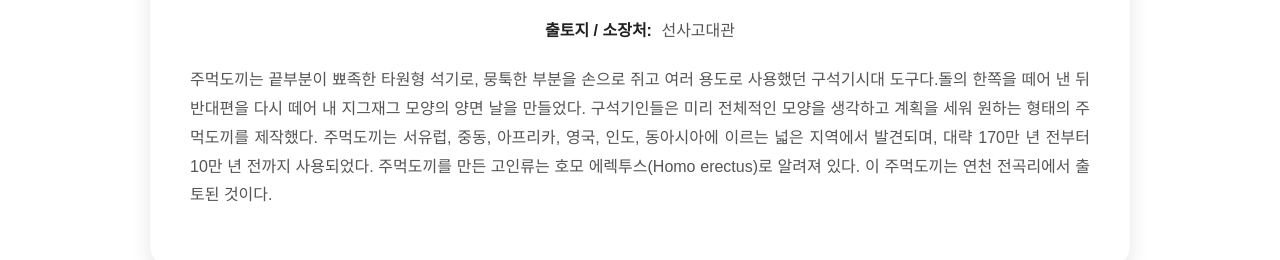
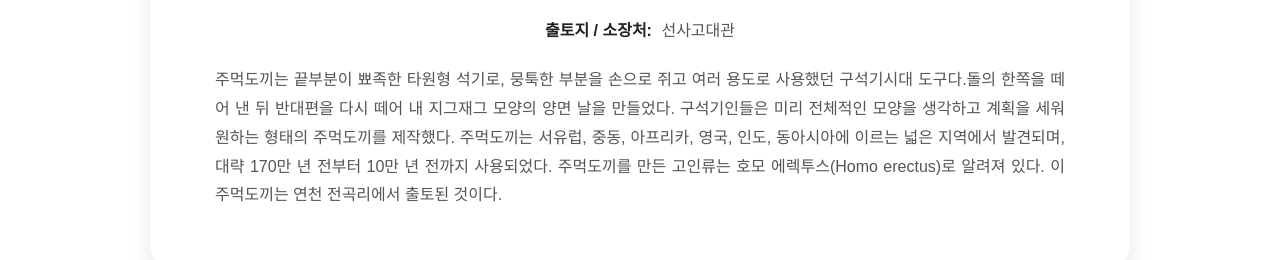
Before and after one commit to gain-0525/MuseAI, a React (Vite) app: page /detail/1 in a window 1280 px wide. Shown: the part 952-1212 px from the top of the page. Built offline with nearby package versions, Linux system fonts and the light colour scheme.

Commit message:
Detail Page padding  수정

```diff
--- a/src/pages/DetailPage.css
+++ b/src/pages/DetailPage.css
@@ -72,6 +72,7 @@
   color: #444;
   text-align: justify;
   margin-top: 25px;
+  padding: 0 25px;
 }
 
 /* 유물 없음 메시지 */
```
